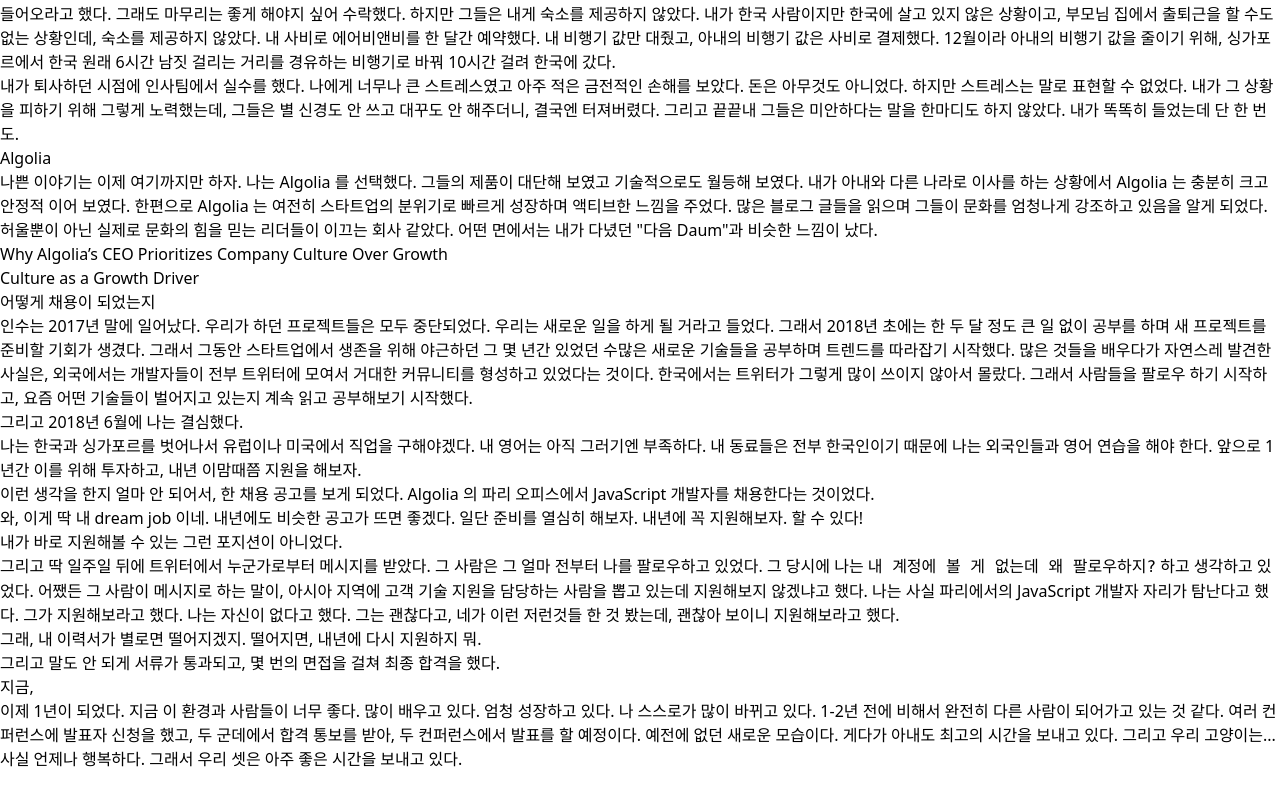
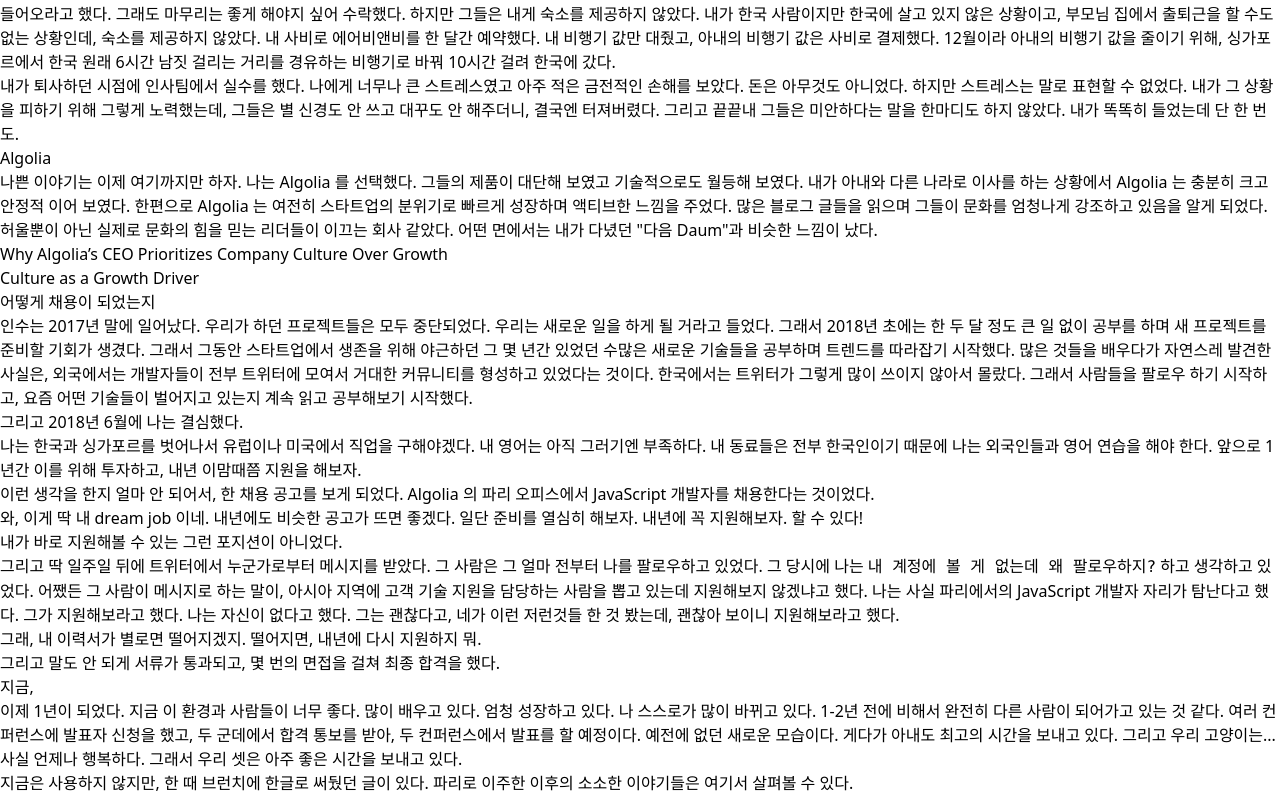
Before and after one commit to eunjae-lee/eunjae.dev, a Gatsby site: page /algolia-1yr-ko in a window 1280 px wide. Shown: the part 454-1249 px from the top of the page. Before the commit the page ends 1225 px from the top, so only its background shows below. Built offline with nearby package versions, Linux system fonts and the light colour scheme; Gatsby itself is replaced by a stand-in of ours; some packages are replaced by stand-ins of ours; a small style sheet from the web is missing.

Commit message:
Update index.mdx

```diff
--- a/src/pages/algolia-1yr-ko/index.mdx
+++ b/src/pages/algolia-1yr-ko/index.mdx
@@ -61,3 +61,5 @@ Algolia 에 입사 전, 나는 한국에서 한 스타트업에서 일했다.
 ### 지금,
 
 이제 1년이 되었다. 지금 이 환경과 사람들이 너무 좋다. 많이 배우고 있다. 엄청 성장하고 있다. 나 스스로가 많이 바뀌고 있다. 1-2년 전에 비해서 완전히 다른 사람이 되어가고 있는 것 같다. 여러 컨퍼런스에 발표자 신청을 했고, 두 군데에서 합격 통보를 받아, 두 컨퍼런스에서 발표를 할 예정이다. 예전에 없던 새로운 모습이다. 게다가 아내도 최고의 시간을 보내고 있다. 그리고 우리 고양이는... 사실 언제나 행복하다. 그래서 우리 셋은 아주 좋은 시간을 보내고 있다.
+
+지금은 사용하지 않지만, 한 때 브런치에 한글로 써뒀던 글이 있다. 파리로 이주한 이후의 소소한 이야기들은 [여기서](https://brunch.co.kr/magazine/dev-in-paris) 살펴볼 수 있다.
```
